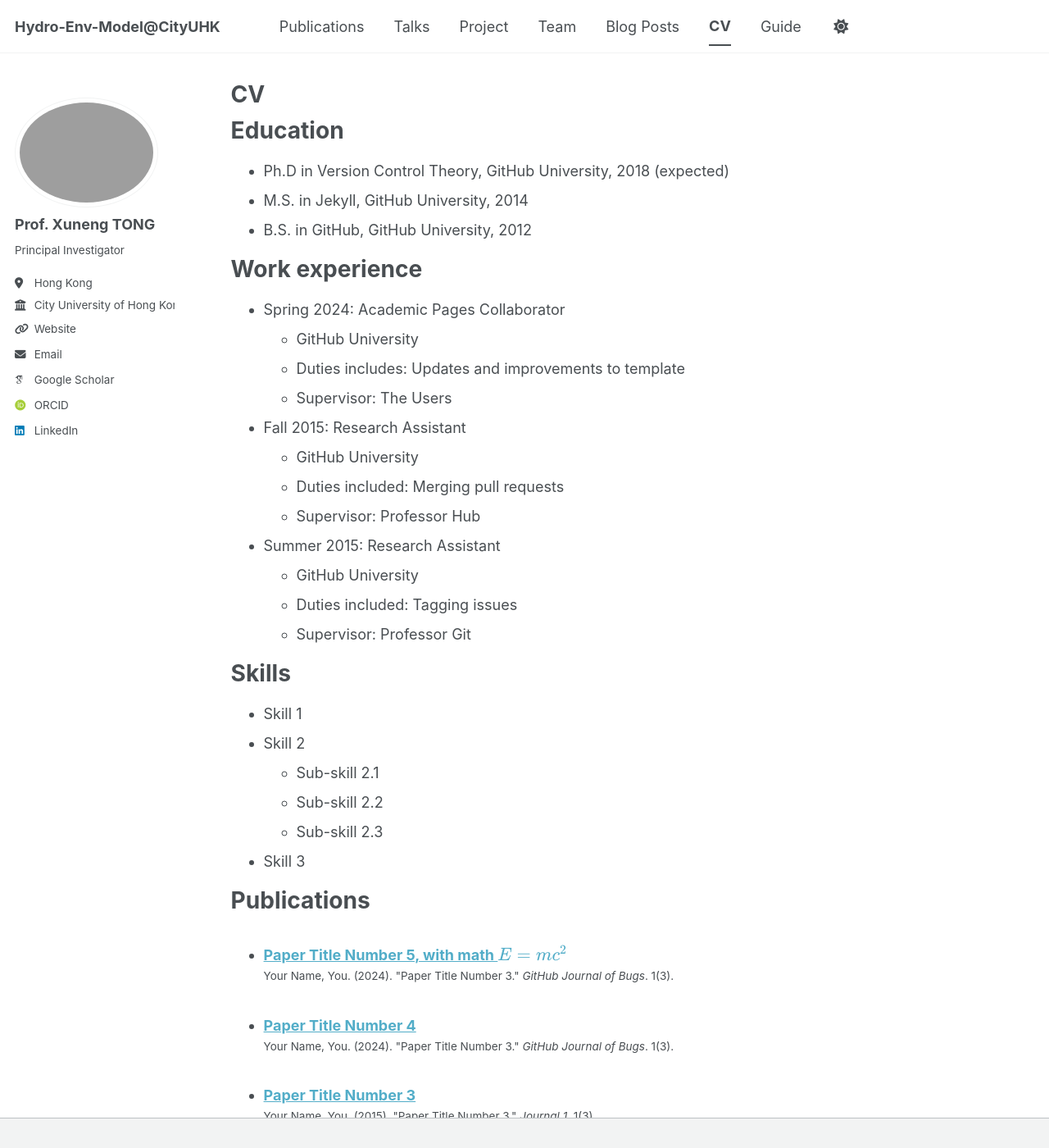
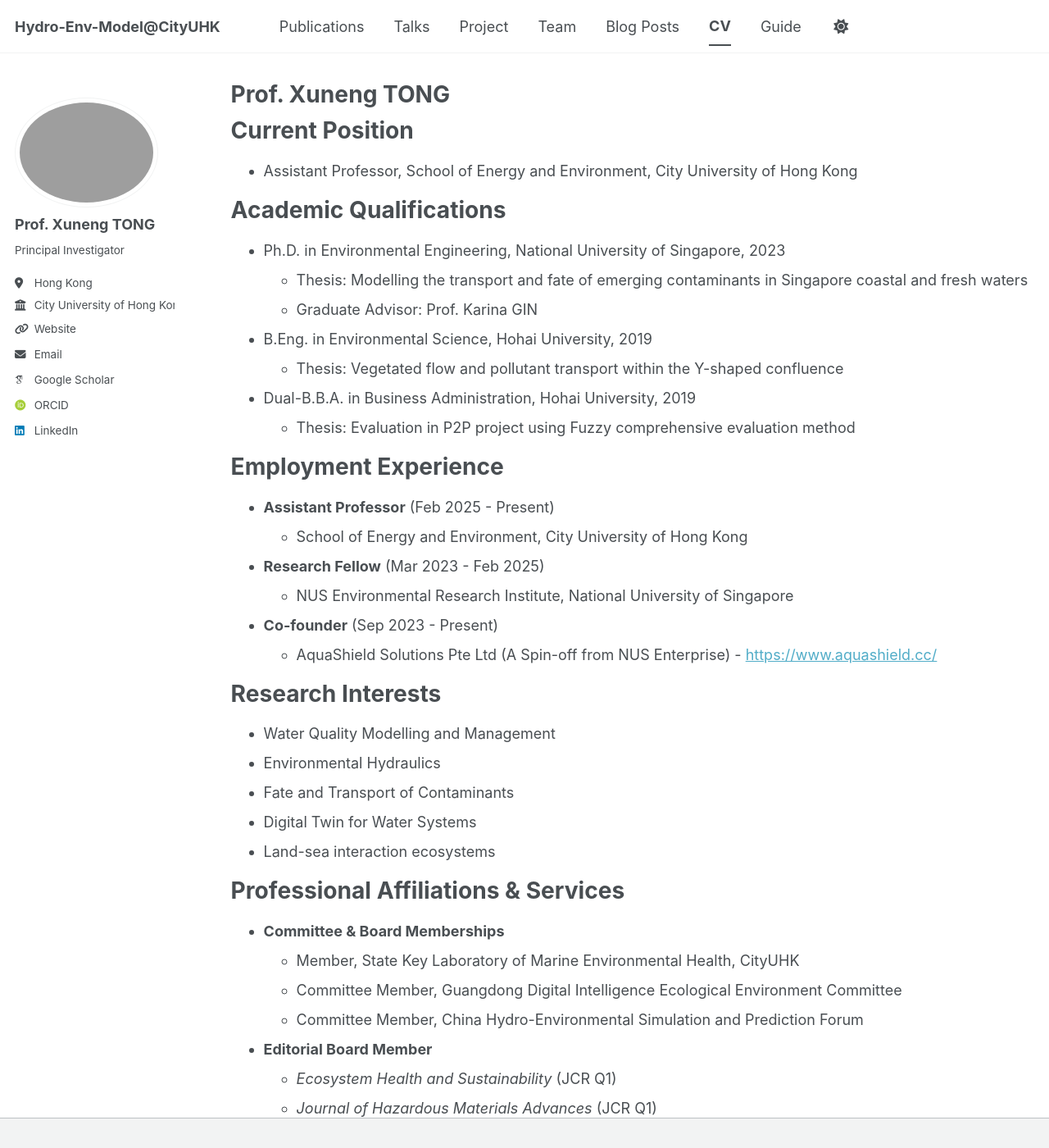
Before and after one commit to TongXuneng/TongXuneng.github.io, a Jekyll site: the page built from _pages/cv.md, in a window 1280 px wide and 1400 px high. Shown: the whole window at 82% size. Built offline with Jekyll 4.4.1, drawn with Linux system fonts in a browser that asks for light colours; some web fonts are replaced; a script bundle is joined from its source files by our own code; library files that are not in the unit come from our copies; some of the changed text lies outside the part shown.

Commit message:
Update cv.md

```diff
--- a/_pages/cv.md
+++ b/_pages/cv.md
@@ -1,6 +1,6 @@
 ---
 layout: archive
-title: "CV"
+title: "Prof. Xuneng TONG"
 permalink: /cv/
 author_profile: true
 redirect_from:
@@ -9,56 +9,48 @@ redirect_from:
 
 {% include base_path %}
 
-Education
+Current Position
 ======
-* Ph.D in Version Control Theory, GitHub University, 2018 (expected)
-* M.S. in Jekyll, GitHub University, 2014
-* B.S. in GitHub, GitHub University, 2012
+* Assistant Professor, School of Energy and Environment, City University of Hong Kong
 
-Work experience
+Academic Qualifications
 ======
-* Spring 2024: Academic Pages Collaborator
-  * GitHub University
-  * Duties includes: Updates and improvements to template
-  * Supervisor: The Users
+* Ph.D. in Environmental Engineering, National University of Singapore, 2023
+  * Thesis: Modelling the transport and fate of emerging contaminants in Singapore coastal and fresh waters
+  * Graduate Advisor: Prof. Karina GIN
+* B.Eng. in Environmental Science, Hohai University, 2019
+  * Thesis: Vegetated flow and pollutant transport within the Y-shaped confluence
+* Dual-B.B.A. in Business Administration, Hohai University, 2019
+  * Thesis: Evaluation in P2P project using Fuzzy comprehensive evaluation method
 
-* Fall 2015: Research Assistant
-  * GitHub University
-  * Duties included: Merging pull requests
-  * Supervisor: Professor Hub
+Employment Experience
+======
+* **Assistant Professor** (Feb 2025 - Present)
+  * School of Energy and Environment, City University of Hong Kong
+* **Research Fellow** (Mar 2023 - Feb 2025)
+  * NUS Environmental Research Institute, National University of Singapore
+* **Co-founder** (Sep 2023 - Present)
+  * AquaShield Solutions Pte Ltd (A Spin-off from NUS Enterprise) - [https://www.aquashield.cc/](https://www.aquashield.cc/)
 
-* Summer 2015: Research Assistant
-  * GitHub University
-  * Duties included: Tagging issues
-  * Supervisor: Professor Git
+Research Interests
+======
+* Water Quality Modelling and Management
+* Environmental Hydraulics
+* Fate and Transport of Contaminants
+* Digital Twin for Water Systems
+* Land-sea interaction ecosystems
 
-Skills
+Professional Affiliations & Services
 ======
-* Skill 1
-* Skill 2
-  * Sub-skill 2.1
-  * Sub-skill 2.2
-  * Sub-skill 2.3
-* Skill 3
-
-Publications
-======
-  <ul>{% for post in site.publications reversed %}
-    {% include archive-single-cv.html %}
-  {% endfor %}</ul>
-
-Talks
-======
-  <ul>{% for post in site.talks reversed %}
-    {% include archive-single-talk-cv.html  %}
-  {% endfor %}</ul>
-
-Teaching
-======
-  <ul>{% for post in site.teaching reversed %}
-    {% include archive-single-cv.html %}
-  {% endfor %}</ul>
-
-Service and leadership
-======
-* Currently signed in to 43 different slack teams
+* **Committee & Board Memberships**
+  * Member, State Key Laboratory of Marine Environmental Health, CityUHK
+  * Committee Member, Guangdong Digital Intelligence Ecological Environment Committee
+  * Committee Member, China Hydro-Environmental Simulation and Prediction Forum
+* **Editorial Board Member**
+  * *Ecosystem Health and Sustainability* (JCR Q1)
+  * *Journal of Hazardous Materials Advances* (JCR Q1)
+  * *River* (Wiley)
+* **Guest Executive Editor**
+  * *Journal of Marine Systems*
+  * *Regional Studies in Marine Science*
+  * *Marine Environmental Research*
```
